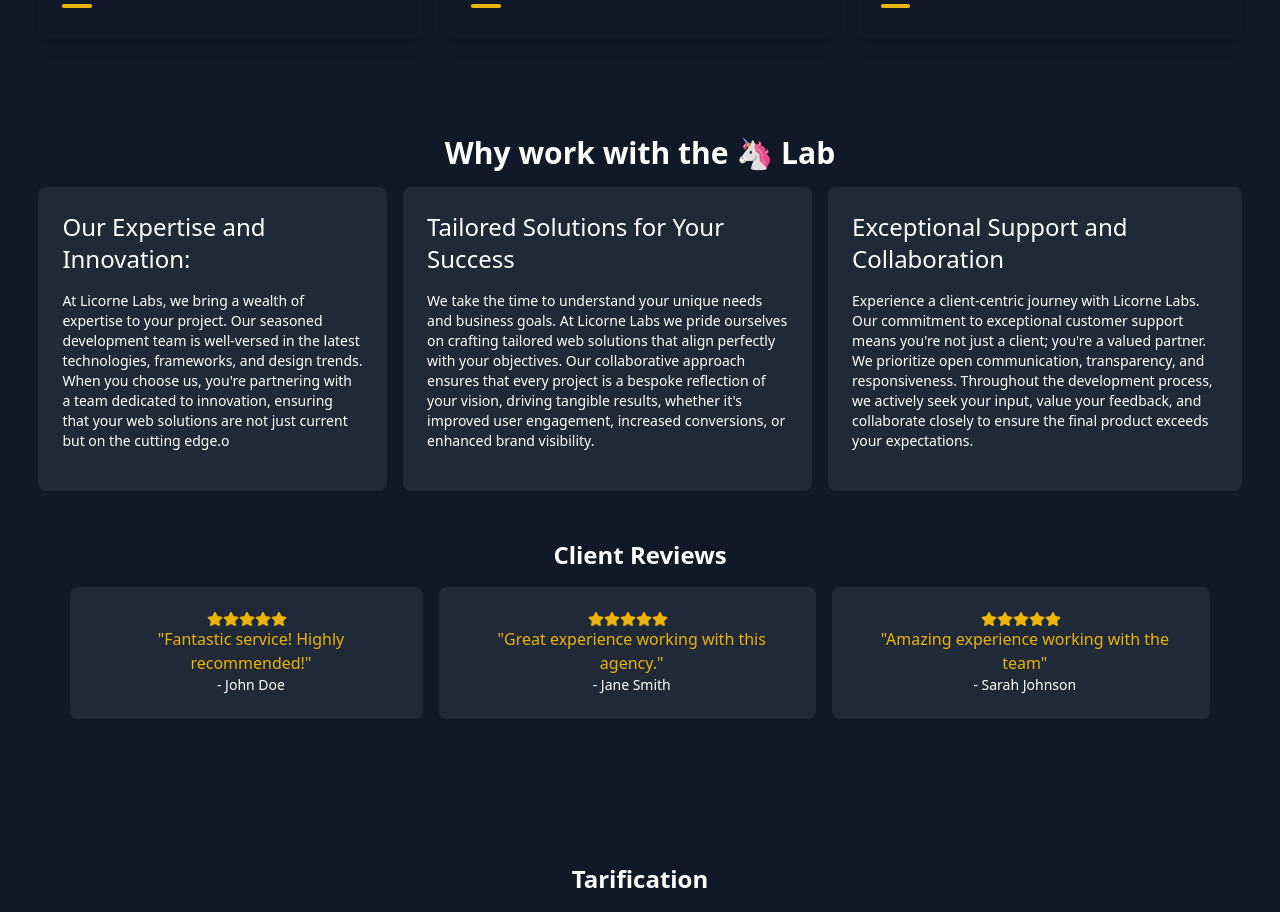
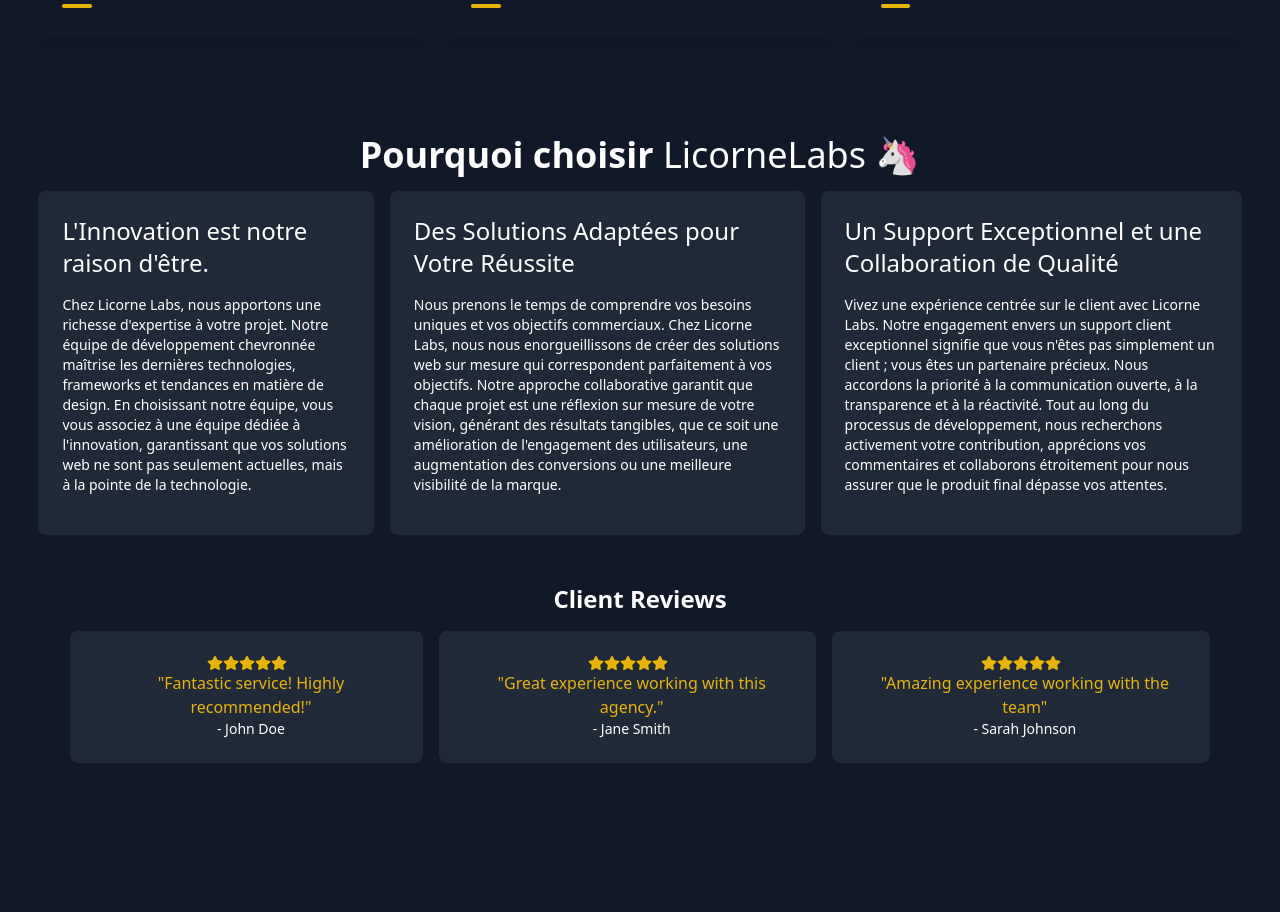
Before and after one commit to code-amin/AgenceX, a React (Create React App) app in the folder agence/: page / in a window 1280 px wide. Shown: the part 1600-2512 px from the top of the page. Built offline with nearby package versions, Linux system fonts and the light colour scheme; a web font is replaced by a local one.

Commit message:
arguments old changes

```diff
--- a/agence/src/Arguments.js
+++ b/agence/src/Arguments.js
@@ -1,48 +1,52 @@
 const Arguments = () => {
   return (
     <div id="arguments">
-      <h2 className="text-3xl font-bold text-center mb-4">
-        Why work with the 🦄 Lab{" "}
+      <h2 className="font-bold text-center mb-4 text-3xl lg:text-4xl">
+        Pourquoi choisir <span className="font-medium">Licorne</span>
+        <span className="font-thin">Labs</span> 🦄
       </h2>
       <div className="flex flex-col md:flex-row gap-4 justify-center">
         <div className="bg-gray-800 p-6 rounded-lg">
           <h3 className="text-white-500 text-2xl mb-4">
-            Our Expertise and Innovation:
+            L'Innovation est notre raison d'être.
           </h3>
           <p className="text-white-500 text-sm mb-4">
-            At Licorne Labs, we bring a wealth of expertise to your project. Our
-            seasoned development team is well-versed in the latest technologies,
-            frameworks, and design trends. When you choose us, you're partnering
-            with a team dedicated to innovation, ensuring that your web
-            solutions are not just current but on the cutting edge.o
+            Chez Licorne Labs, nous apportons une richesse d'expertise à votre
+            projet. Notre équipe de développement chevronnée maîtrise les
+            dernières technologies, frameworks et tendances en matière de
+            design. En choisissant notre équipe, vous vous associez à une équipe
+            dédiée à l'innovation, garantissant que vos solutions web ne sont
+            pas seulement actuelles, mais à la pointe de la technologie.
           </p>
         </div>
         <div className="bg-gray-800 p-6 rounded-lg">
           <h3 className="text-2xl text-white-500 mb-4">
-            Tailored Solutions for Your Success
+            Des Solutions Adaptées pour Votre Réussite
           </h3>
           <p className="text-white-500 text-sm mb-4">
-            We take the time to understand your unique needs and business goals.
-            At Licorne Labs we pride ourselves on crafting tailored web
-            solutions that align perfectly with your objectives. Our
-            collaborative approach ensures that every project is a bespoke
-            reflection of your vision, driving tangible results, whether it's
-            improved user engagement, increased conversions, or enhanced brand
-            visibility.
+            Nous prenons le temps de comprendre vos besoins uniques et vos
+            objectifs commerciaux. Chez Licorne Labs, nous nous enorgueillissons
+            de créer des solutions web sur mesure qui correspondent parfaitement
+            à vos objectifs. Notre approche collaborative garantit que chaque
+            projet est une réflexion sur mesure de votre vision, générant des
+            résultats tangibles, que ce soit une amélioration de l'engagement
+            des utilisateurs, une augmentation des conversions ou une meilleure
+            visibilité de la marque.
           </p>
         </div>
         <div className="bg-gray-800 p-6 rounded-lg">
           <h3 className="text-2xl text-white-500 mb-4">
-            Exceptional Support and Collaboration{" "}
+            Un Support Exceptionnel et une Collaboration de Qualité
           </h3>
           <p className="text-white-500 text-sm mb-4">
-            Experience a client-centric journey with Licorne Labs. Our
-            commitment to exceptional customer support means you're not just a
-            client; you're a valued partner. We prioritize open communication,
-            transparency, and responsiveness. Throughout the development
-            process, we actively seek your input, value your feedback, and
-            collaborate closely to ensure the final product exceeds your
-            expectations.{" "}
+            Vivez une expérience centrée sur le client avec Licorne Labs. Notre
+            engagement envers un support client exceptionnel signifie que vous
+            n'êtes pas simplement un client ; vous êtes un partenaire précieux.
+            Nous accordons la priorité à la communication ouverte, à la
+            transparence et à la réactivité. Tout au long du processus de
+            développement, nous recherchons activement votre contribution,
+            apprécions vos commentaires et collaborons étroitement pour nous
+            assurer que le produit final dépasse vos attentes.
           </p>
         </div>
       </div>
```
